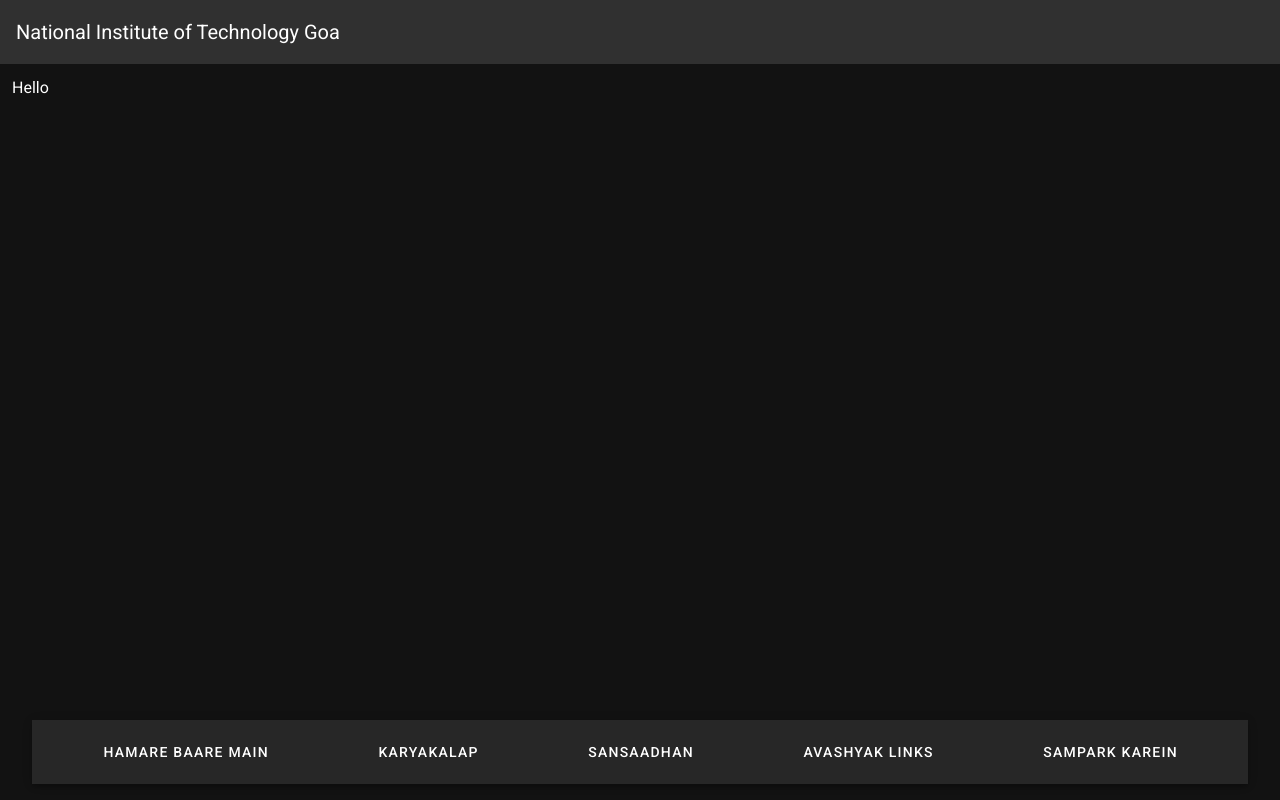
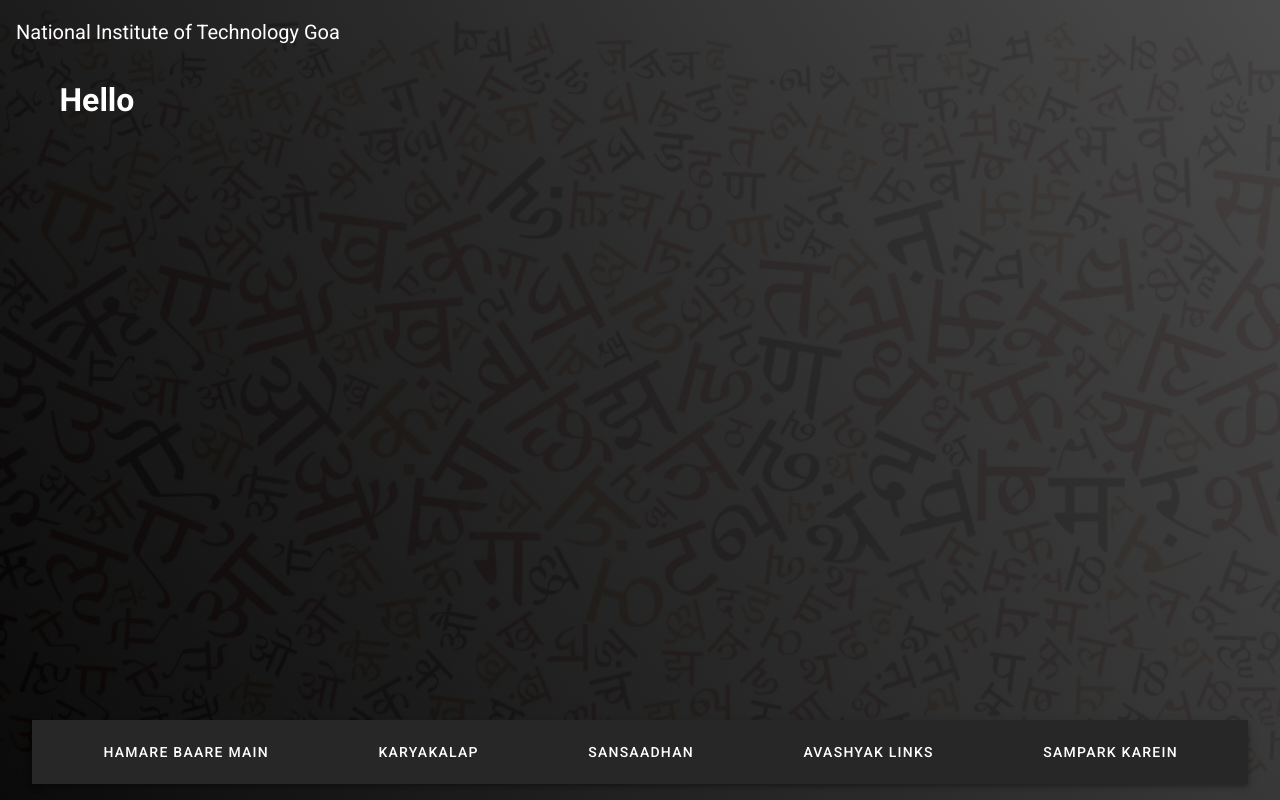
Before and after one commit to prajjwaldimri/rajbhasha-website, a Vue app: page / in a window 1280 px wide. Built offline with nearby package versions, Linux system fonts and the light colour scheme.

Commit message:
Added background hindi image to home

```diff
--- a/src/App.vue
+++ b/src/App.vue
@@ -1,21 +1,11 @@
 <template lang="pug">
   v-app
-    v-content
-      Navbar
-      v-container(fluid)
-        router-view
-      FloatingNav
+    router-view
 
 </template>
 
 <script>
-import Navbar from "@/components/Navbar.vue";
-import FloatingNav from "@/components/FloatingNav.vue";
 export default {
-  name: "App",
-  components: {
-    Navbar,
-    FloatingNav
-  }
+  name: "App"
 };
 </script>
--- a/src/components/Navbar.vue
+++ b/src/components/Navbar.vue
@@ -1,4 +1,4 @@
 <template lang="pug">
-  v-toolbar(flat color="#303030")
+  v-toolbar(flat color="transparent")
     v-toolbar-title National Institute of Technology Goa
 </template>
--- a/src/views/Home.vue
+++ b/src/views/Home.vue
@@ -1,9 +1,35 @@
 <template lang="pug">
-  .h1 Hello
+  .home
+    Navbar
+    v-content
+      v-container
+        h1 Hello
+    FloatingNav
 </template>
 
 <script>
+import Navbar from "@/components/Navbar.vue";
+import FloatingNav from "@/components/FloatingNav.vue";
 export default {
-  name: "home"
+  name: "home",
+  components: {
+    Navbar,
+    FloatingNav
+  }
 };
 </script>
+
+<style lang="scss">
+.home {
+  background: linear-gradient(
+      237.99deg,
+      rgba(67, 67, 67, 0.96) 0%,
+      rgba(0, 0, 0, 0.96) 100%
+    ),
+    url("~@/assets/alphabet.jpg");
+  background-size: cover;
+  background-position: center center;
+  background-repeat: no-repeat;
+  height: 100vh;
+}
+</style>
```
Also changed, not shown: public/alphabet.jpg (added), src/assets/alphabet.jpg (added).
